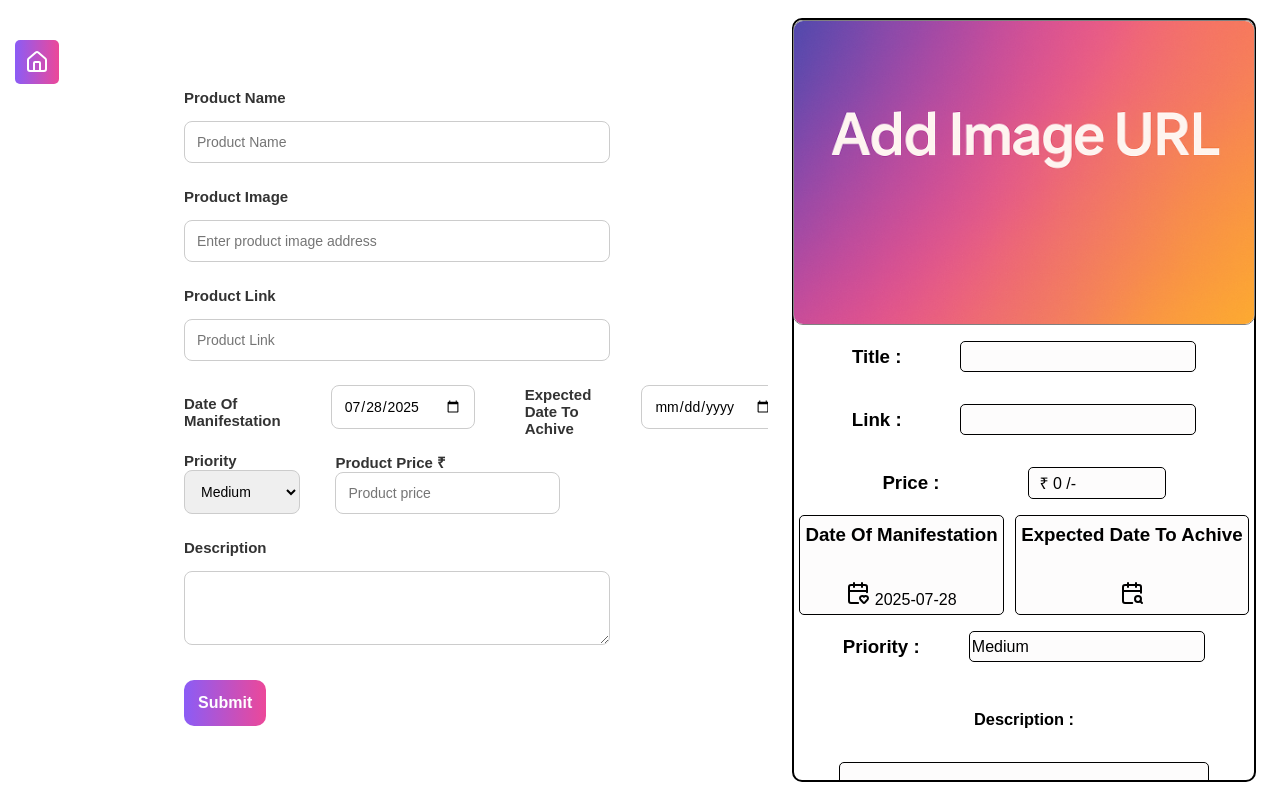
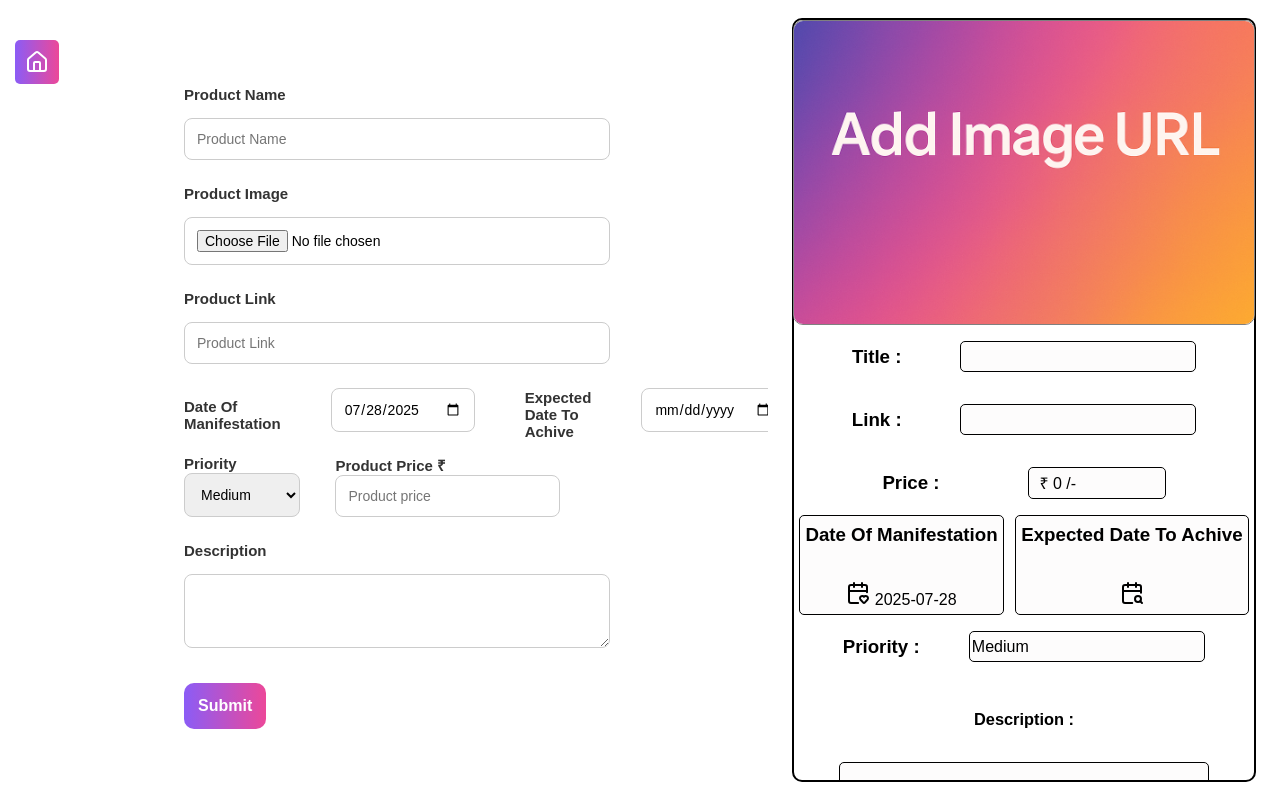
Before and after one commit to satyamrk18/WishBucket, a React (Vite) app: page /addproduct in a window 1280 px wide. Built offline with nearby package versions, Linux system fonts and the light colour scheme.

Commit message:
image link change to uplad file

```diff
--- a/src/pages/AddProduct.jsx
+++ b/src/pages/AddProduct.jsx
@@ -15,7 +15,7 @@ const AddProduct = () => {
   const navigate = useNavigate(); // navigator after successfully submission
   const [today, setToday] = useState("");
   const [product, setProduct] = useState([]);
-  const [pathname, setPathname] = useState("/addproduct")
+  const [pathname, setPathname] = useState("/addproduct");
   const [newproduct, setNewProduct] = useState({
     title: "",
     link: "",
@@ -92,7 +92,7 @@ const AddProduct = () => {
       price: "",
       description: "",
     });
-   setPathname("/");
+    setPathname("/");
   };
   return (
     <div>
@@ -116,12 +116,22 @@ const AddProduct = () => {
             />
             <label>Product Image</label>
             <input
-              type="text"
-              placeholder="Enter product image address"
-              value={newproduct.image}
+              type="file"
+              accept="image/*"
               name="product Link"
               onChange={(e) => {
-                setNewProduct({ ...newproduct, image: e.target.value });
+                const file = e.target.files[0];
+                if (file) {
+                  const reader = new FileReader();
+                  reader.onload = () => {
+                    const base64 = reader.result;
+                    // Save to state
+                    setNewProduct({ ...newproduct, image: base64 });
+                    // Save to localStorage
+                    localStorage.setItem("productImage", base64);
+                  };
+                  reader.readAsDataURL(file); // Convert to base64
+                }
               }}
             />
             <label>Product Link</label>
```
